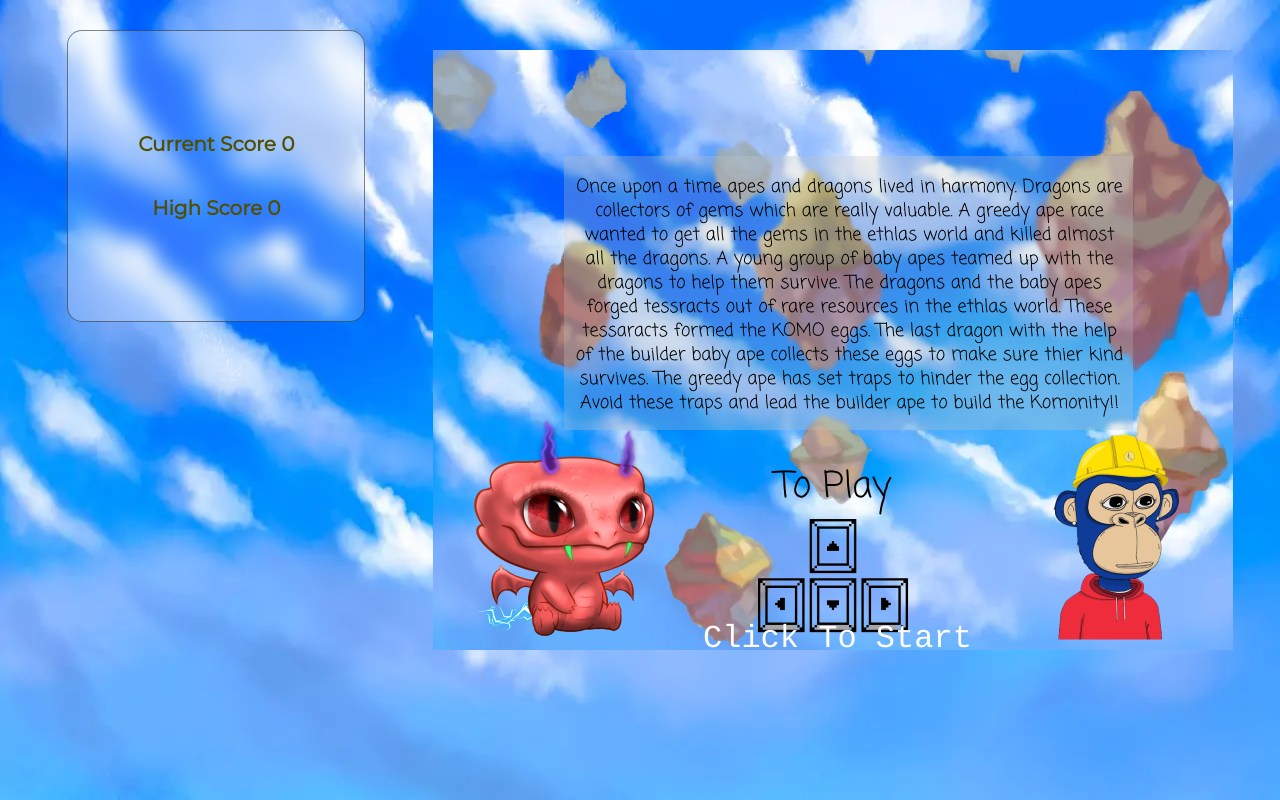
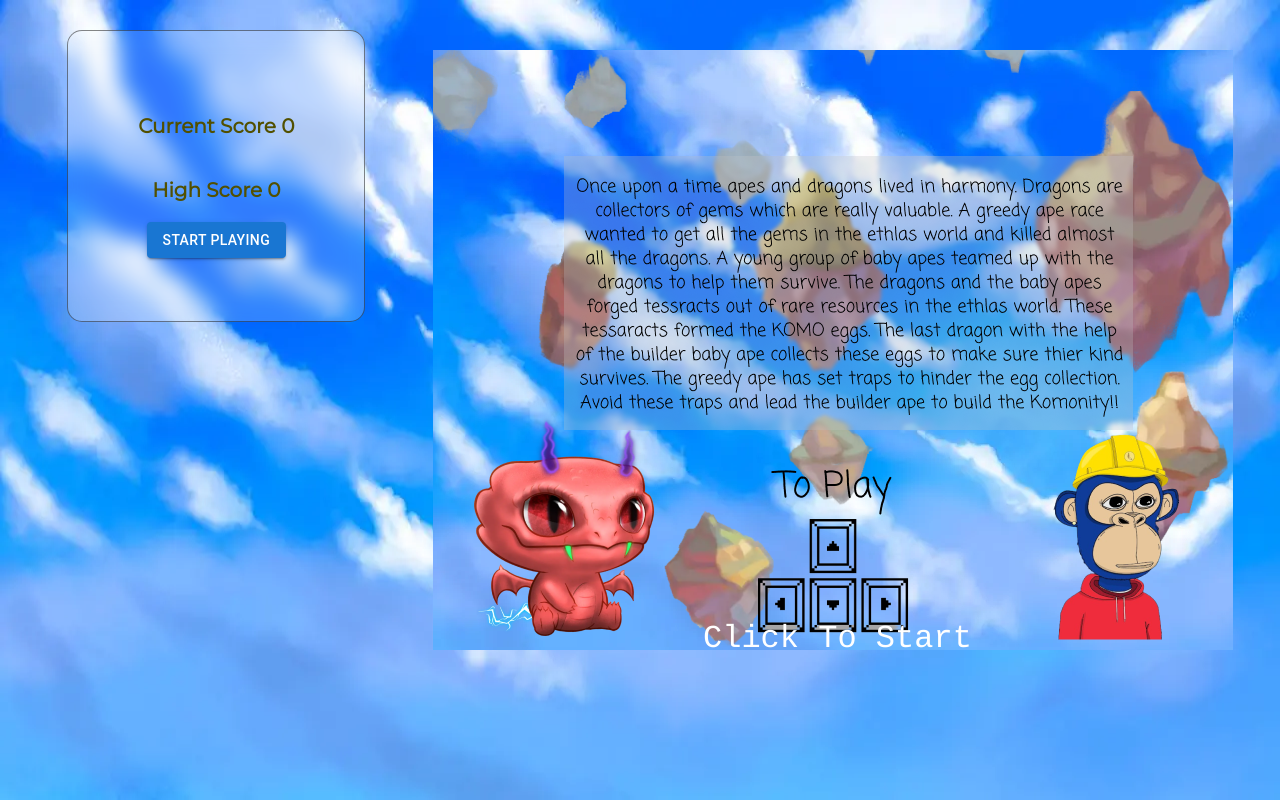
Before and after one commit to CodeDeyya/ethlas, a Next.js app: page / in a window 1280 px wide. Built offline with nearby package versions, Linux system fonts and the light colour scheme.

Commit message:
added play now option

```diff
--- a/src/components/Game/Game.js
+++ b/src/components/Game/Game.js
@@ -1,7 +1,7 @@
 import * as React from 'react';
 import { useLayoutEffect } from '@/hooks/useSSREffect.js';
 
-const Game = ({ tagName: Tag = 'div', setScore, setOpen }) => {
+const Game = ({ tagName: Tag = 'div', setScore, setOpen, start, setStart }) => {
   const parent = React.useRef();
   const canvas = React.useRef();
   const game = React.useRef();
@@ -170,7 +170,8 @@ const Game = ({ tagName: Tag = 'div', setScore, setOpen }) => {
     return scene;
   }, []);
 
-  const preload = React.useCallback((width, height) => {
+  const preload = React.useCallback(
+    (width, height) => {
       var scene = new Phaser.Scene('Preload');
 
       scene.preload = function () {
@@ -191,23 +192,15 @@ const Game = ({ tagName: Tag = 'div', setScore, setOpen }) => {
           { fontSize: '32px', fill: '#FFF' },
         );
 
-      this.input.once(
-        'pointerdown',
-        function () {
+        if (start) {
           this.scene.start('Game');
-        },
-        this,
-      );
-    };
-
-    scene.update = function () {
-      'use strict';
-
-      // ...
+        }
       };
 
       return scene;
-  }, []);
+    },
+    [start],
+  );
 
   useLayoutEffect(() => {
     let g;
--- a/src/components/UI/ScoreCard.js
+++ b/src/components/UI/ScoreCard.js
@@ -1,3 +1,4 @@
+import { Button } from '@mui/material';
 import {
   Card,
   CurrentScore,
@@ -5,11 +6,16 @@ import {
 } from 'components/Styled/scoreCard.styled.js';
 import React from 'react';
 
-export default function ScoreCard({ score, highScore }) {
+export default function ScoreCard({ score, highScore, startPlay, start }) {
   return (
     <Card>
       <CurrentScore>Current Score {score} </CurrentScore>
       <HighScore>High Score {highScore}</HighScore>
+      {!start && (
+        <Button onClick={startPlay} variant="contained">
+          Start Playing
+        </Button>
+      )}
     </Card>
   );
 }
--- a/src/pages/index.js
+++ b/src/pages/index.js
@@ -4,6 +4,7 @@ import dynamic from 'next/dynamic';
 import ScoreCard from '../components/UI/ScoreCard.js';
 import { WrapperHome } from 'components/Styled/index.styled.js';
 import EndDialog from '../components/UI/EndDialog.js';
+import { Button } from '@mui/material';
 const Game = dynamic(() => import('@/components/Game/Game.js'), {
   ssr: true,
 });
@@ -12,7 +13,11 @@ export default function Home() {
   const [score, setScore] = React.useState(0);
   const [scoreArray, setScoreArray] = React.useState([0]);
   const [open, setOpen] = React.useState(false);
+  const [start, setStart] = React.useState(false);
 
+  const startPlay = () => {
+    setStart(true);
+  };
   const handleClose = () => {
     let newScores = [score, ...scoreArray];
     setScoreArray(newScores);
@@ -31,8 +36,18 @@ export default function Home() {
       </Head>
       <WrapperHome>
         <EndDialog open={open} handleClose={handleClose} score={score} />
-        <ScoreCard score={score} highScore={Math.max(...scoreArray)} />
-        <Game setScore={setScore} setOpen={setOpen} />
+        <ScoreCard
+          score={score}
+          highScore={Math.max(...scoreArray)}
+          startPlay={startPlay}
+          start={start}
+        />
+        <Game
+          setScore={setScore}
+          setOpen={setOpen}
+          start={start}
+          setStart={setStart}
+        />
       </WrapperHome>
     </>
   );
```
Lines whose indentation alone changed are shown as unchanged.
